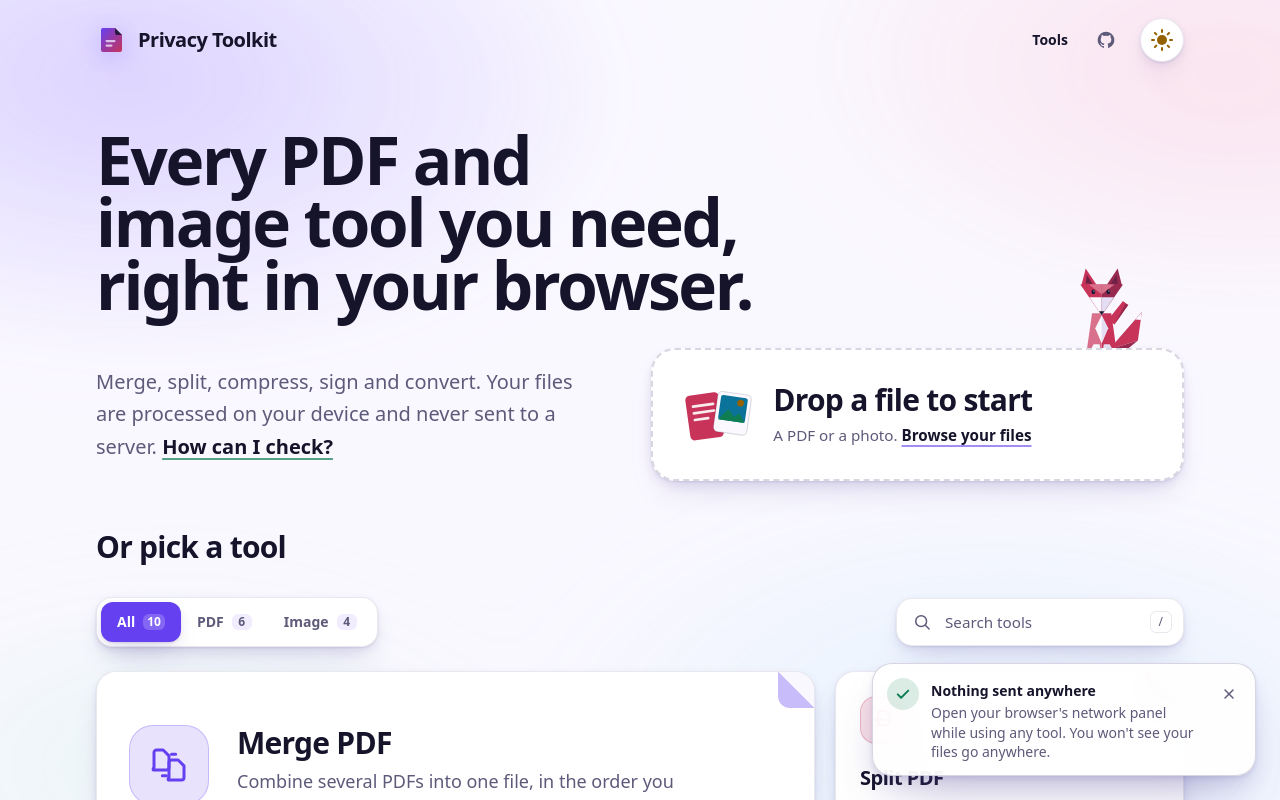
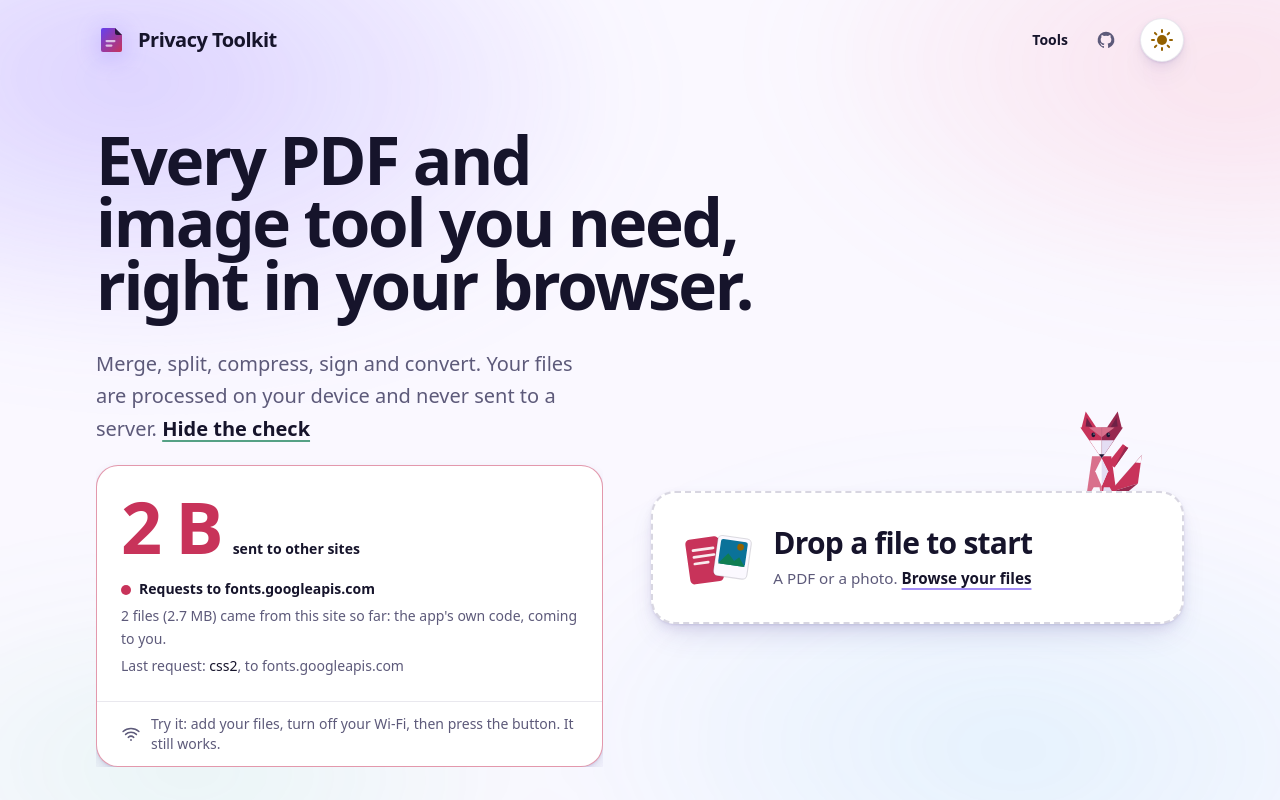
Before and after one commit to siddichandu02/privacy-toolkit, a React (Vite) app: page / in a window 1280 px wide. Both pictures are taken after a click on the button "How can I check?". Shown: the top 800 px of the page. Built offline with nearby package versions, Linux system fonts and the light colour scheme.

Commit message:
live privacy check under the home caption

```diff
--- /dev/null
+++ b/src/components/privacy/PrivacyProof.tsx
@@ -0,0 +1,146 @@
+import { AnimatePresence, motion } from 'framer-motion';
+import { useState } from 'react';
+import { tally, useNetEntries, type NetEntry } from '../../lib/netWatch';
+import { useStillMotion } from '../../useStillMotion';
+import { formatBytes } from '../drop/validate';
+import { useOnline } from './useOnline';
+
+/** The last part of a URL path, e.g. "merge.worker-abc.js". */
+function shortName(entry: NetEntry): string {
+  const path = new URL(entry.url).pathname;
+  const last = path.split('/').filter(Boolean).pop();
+  return last ? decodeURIComponent(last) : entry.host;
+}
+
+/**
+ * Live proof that files stay on the device. Reads the browser's own log of
+ * every request this page made: anything to another site would show up here,
+ * in coral, with the site's name. The zero is not a promise, it is a reading.
+ */
+export function PrivacyProof({
+  since = 0,
+  scope = 'page',
+  className = '',
+}: {
+  /** Only count requests from this performance.now() moment on. */
+  since?: number;
+  /** Words for what is being counted: the whole visit or this tool. */
+  scope?: 'page' | 'tool';
+  className?: string;
+}) {
+  const entries = useNetEntries();
+  const online = useOnline();
+  const still = useStillMotion();
+  const t = tally(entries, since);
+  const clean = t.outsideRequests === 0;
+  const last = entries.filter((e) => e.at >= since).at(-1);
+  const sentBytes = t.outsideBytes;
+  const [pulse, setPulse] = useState(0);
+  const [seen, setSeen] = useState(entries.length);
+  // Each new request gives the reading a little "checked" blink.
+  if (seen !== entries.length) {
+    setSeen(entries.length);
+    setPulse((p) => p + 1);
+  }
+
+  return (
+    <section
+      aria-label="Privacy check"
+      data-testid="privacy-proof"
+      data-clean={clean}
+      className={`relative overflow-hidden rounded-[22px] border bg-surface shadow-soft backdrop-blur-xl ${
+        clean ? 'border-mint/30' : 'border-coral/50'
+      } ${className}`}
+    >
+      <div className="flex flex-wrap items-center gap-x-6 gap-y-4 p-5 sm:p-6">
+        <div className="flex items-baseline gap-3">
+          <motion.span
+            key={pulse}
+            initial={still ? false : { scale: 1.12 }}
+            animate={{ scale: 1 }}
+            transition={{ type: 'spring', stiffness: 500, damping: 18 }}
+            className={`font-display text-6xl leading-none font-extrabold tracking-[-0.04em] tabular-nums sm:text-7xl ${
+              clean ? 'text-mint' : 'text-coral'
+            }`}
+            data-testid="bytes-sent"
+          >
+            {clean ? '0' : formatBytes(sentBytes)}
+          </motion.span>
+          <span className="max-w-[9rem] text-sm leading-snug font-semibold text-fg">
+            {clean ? 'bytes' : ''} sent to other sites
+          </span>
+        </div>
+
+        <div className="min-w-0 flex-1 basis-60 text-sm leading-relaxed text-muted">
+          <p className="flex items-center gap-2 font-semibold text-fg">
+            <span className="relative flex size-2.5" aria-hidden="true">
+              {still ? null : (
+                <span
+                  className={`absolute inset-0 animate-ping rounded-full opacity-60 ${
+                    clean ? 'bg-mint' : 'bg-coral'
+                  }`}
+                />
+              )}
+              <span
+                className={`relative size-2.5 rounded-full ${clean ? 'bg-mint' : 'bg-coral'}`}
+              />
+            </span>
+            {clean ? 'Checked live, still zero' : `Requests to ${t.outsideHosts.join(', ')}`}
+          </p>
+          <p className="mt-1">
+            {t.appRequests === 0
+              ? `Nothing has been loaded ${scope === 'tool' ? 'by this tool' : 'yet'}.`
+              : `${t.appRequests} ${t.appRequests === 1 ? 'file' : 'files'} (${formatBytes(
+                  t.appBytes,
+                )}) came from this site ${scope === 'tool' ? 'since you opened this tool' : 'so far'}: the app's own code, coming to you.`}
+          </p>
+          <p className="mt-1 truncate" aria-live="polite" data-testid="last-request">
+            {last ? (
+              <>
+                Last request: <span className="font-medium text-fg">{shortName(last)}</span>
+                {last.kind === 'app' ? ', from this site' : `, to ${last.host}`}
+              </>
+            ) : null}
+          </p>
+        </div>
+      </div>
+
+      <AnimatePresence initial={false} mode="wait">
+        <motion.p
+          key={online ? 'on' : 'off'}
+          initial={still ? { opacity: 0 } : { opacity: 0, y: 6 }}
+          animate={{ opacity: 1, y: 0 }}
+          exit={{ opacity: 0 }}
+          transition={{ duration: 0.2 }}
+          className={`flex items-center gap-2.5 border-t px-5 py-3 text-sm font-medium sm:px-6 ${
+            online ? 'border-line text-muted' : 'border-sky/30 bg-sky/10 text-fg'
+          }`}
+          data-testid="offline-tip"
+        >
+          <WifiIcon off={!online} />
+          {online
+            ? 'Try it: add your files, turn off your Wi-Fi, then press the button. It still works.'
+            : "You're offline. The tools keep working, because they never needed the internet."}
+        </motion.p>
+      </AnimatePresence>
+    </section>
+  );
+}
+
+function WifiIcon({ off }: { off: boolean }) {
+  return (
+    <svg
+      viewBox="0 0 24 24"
+      className={`size-5 shrink-0 ${off ? 'text-sky' : 'text-muted'}`}
+      aria-hidden="true"
+      fill="none"
+      stroke="currentColor"
+      strokeWidth="1.8"
+      strokeLinecap="round"
+    >
+      <path d="M2.5 9a14 14 0 0 1 19 0M5.5 12.5a9.5 9.5 0 0 1 13 0M8.7 16a5 5 0 0 1 6.6 0" />
+      <circle cx="12" cy="19.2" r="1.1" fill="currentColor" stroke="none" />
+      {off ? <path d="M4 3.5 20 20.5" /> : null}
+    </svg>
+  );
+}
--- /dev/null
+++ b/src/components/privacy/useOnline.ts
@@ -0,0 +1,19 @@
+import { useSyncExternalStore } from 'react';
+
+function subscribeOnline(cb: () => void) {
+  window.addEventListener('online', cb);
+  window.addEventListener('offline', cb);
+  return () => {
+    window.removeEventListener('online', cb);
+    window.removeEventListener('offline', cb);
+  };
+}
+
+/** True while the browser says it has a connection. */
+export function useOnline(): boolean {
+  return useSyncExternalStore(
+    subscribeOnline,
+    () => navigator.onLine,
+    () => true,
+  );
+}
--- a/src/routes/Home.tsx
+++ b/src/routes/Home.tsx
@@ -1,10 +1,10 @@
-import { motion, useReducedMotion, type Variants } from 'framer-motion';
-import { Fragment } from 'react';
+import { AnimatePresence, motion, useReducedMotion, type Variants } from 'framer-motion';
+import { Fragment, useId, useState } from 'react';
 import { HeroDrop } from '../components/home/HeroDrop';
 import { PageDrop } from '../components/home/PageDrop';
+import { PrivacyProof } from '../components/privacy/PrivacyProof';
 import { PromiseStrip } from '../components/PromiseStrip';
 import { ToolBrowser } from '../components/tools/ToolBrowser';
-import { useToast } from '../components/ui';
 import { TOOLS } from '../tools';
 import { useDocumentTitle } from '../useDocumentTitle';
 
@@ -29,17 +29,10 @@ const hop = (reduced: boolean | null) =>
       };
 
 export default function Home() {
-  const { toast } = useToast();
   const reduced = useReducedMotion();
+  const [proofOpen, setProofOpen] = useState(false);
+  const proofId = useId();
   useDocumentTitle();
-
-  const explainPrivacy = () =>
-    toast({
-      tone: 'success',
-      title: 'Nothing sent anywhere',
-      description:
-        "Open your browser's network panel while using any tool. You won't see your files go anywhere.",
-    });
 
   // A file dropped on the open page lands in the hero; bring it into view.
   const showHero = () =>
@@ -68,17 +61,36 @@ export default function Home() {
           ))}
         </h1>
         <div className="mt-5 grid items-center gap-x-12 gap-y-12 sm:mt-6 sm:gap-y-16 lg:mt-8 lg:grid-cols-[minmax(0,1fr)_minmax(0,1.05fr)]">
-          <p className="max-w-xl text-lg leading-relaxed text-muted sm:text-xl">
+          <div className="max-w-xl">
+            <p className="text-lg leading-relaxed text-muted sm:text-xl">
               Merge, split, compress, sign and convert. Your files are processed on your device and
               never sent to a server.{' '}
               <button
                 type="button"
-              onClick={explainPrivacy}
+                aria-expanded={proofOpen}
+                aria-controls={proofId}
+                onClick={() => setProofOpen((o) => !o)}
                 className="rounded font-semibold whitespace-nowrap text-fg underline decoration-mint/70 decoration-2 underline-offset-4 hover:decoration-mint"
               >
-              How can I check?
+                {proofOpen ? 'Hide the check' : 'How can I check?'}
               </button>
             </p>
+            <div id={proofId}>
+              <AnimatePresence initial={false}>
+                {proofOpen ? (
+                  <motion.div
+                    initial={reduced ? { opacity: 0 } : { opacity: 0, height: 0, y: -8 }}
+                    animate={{ opacity: 1, height: 'auto', y: 0 }}
+                    exit={reduced ? { opacity: 0 } : { opacity: 0, height: 0, y: -8 }}
+                    transition={{ type: 'spring', stiffness: 320, damping: 30 }}
+                    className="overflow-hidden"
+                  >
+                    <PrivacyProof className="mt-5" />
+                  </motion.div>
+                ) : null}
+              </AnimatePresence>
+            </div>
+          </div>
           <motion.div {...hop(reduced)}>
             <HeroDrop id="start" />
           </motion.div>
```
Also changed, not shown: 2 other files (tests, documents, lock files or other folders). Lines whose indentation alone changed are shown as unchanged.
